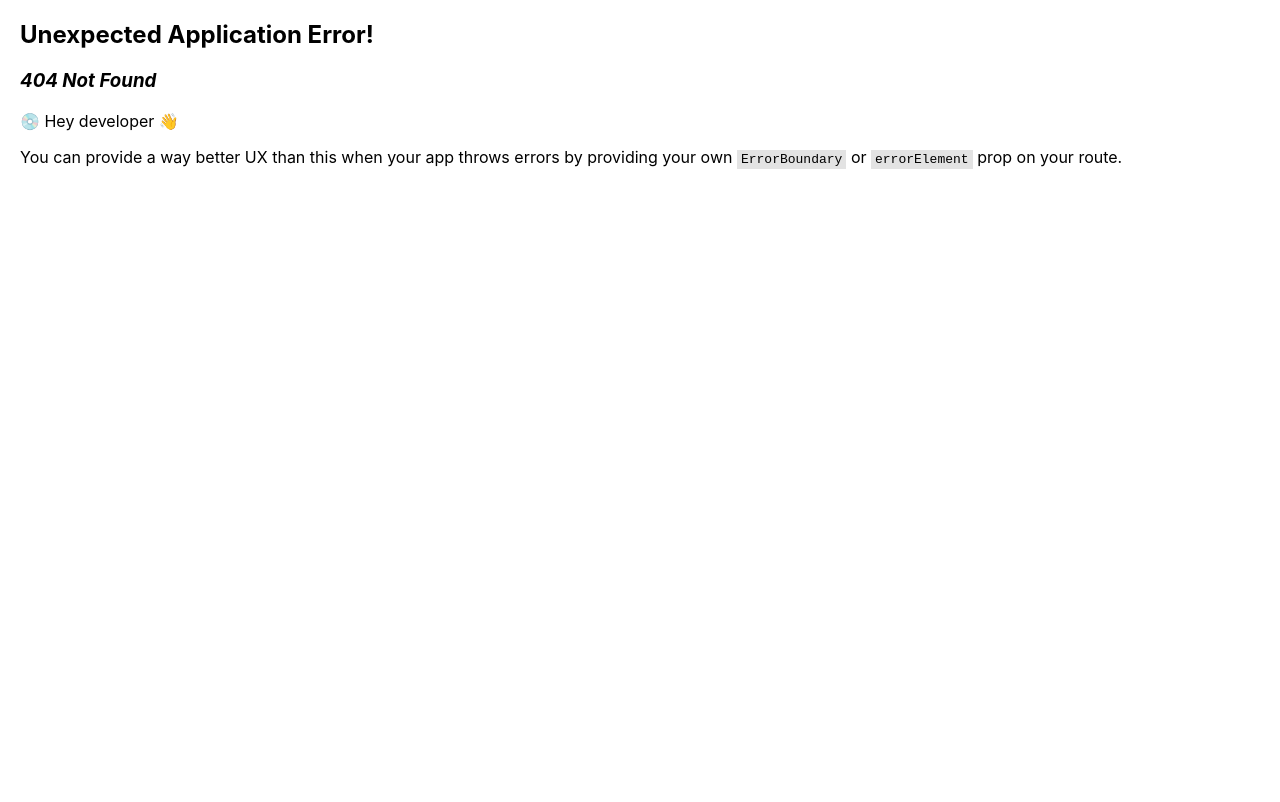
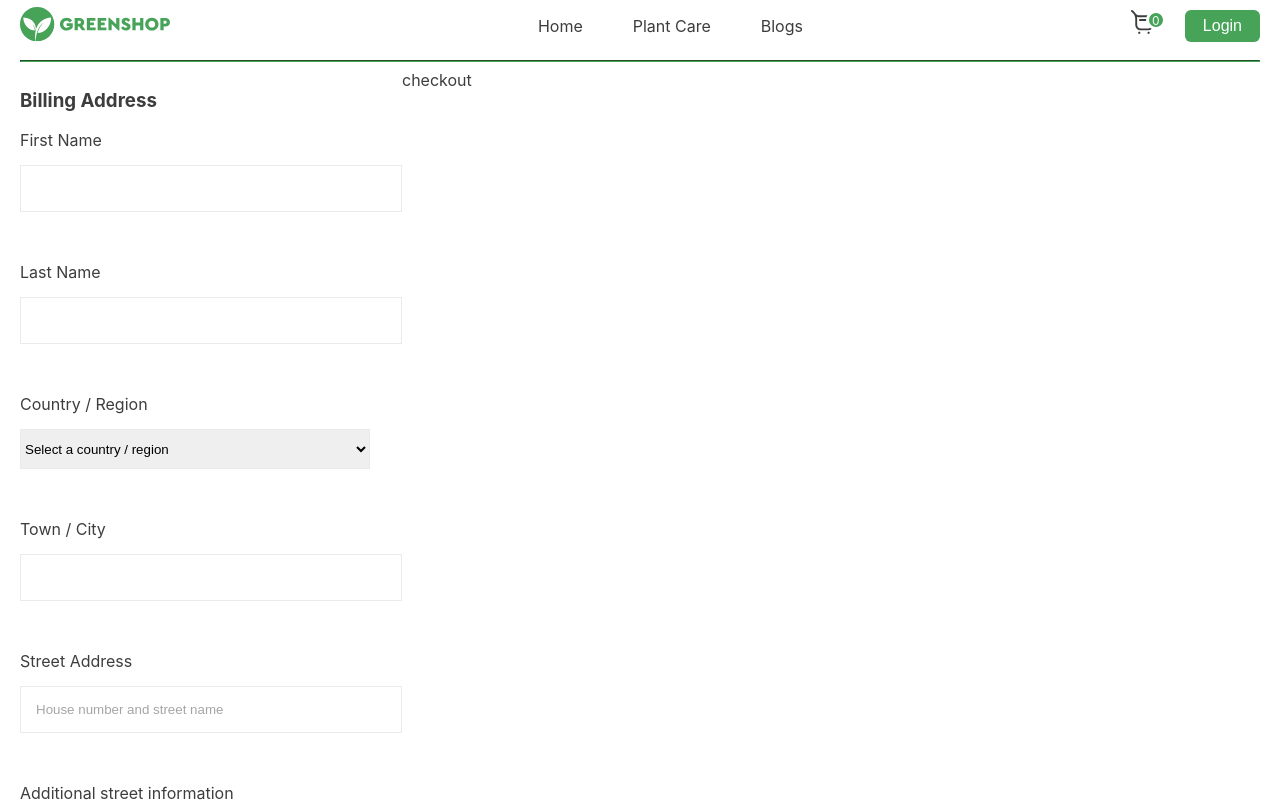
Before and after one commit to OrkhanJR/greenshop-diplom, a React (Create React App) app: page /cart/checkout in a window 1280 px wide. Before the commit this address had no page. Shown: the top 802 px of the page. Built offline with nearby package versions, Linux system fonts and the light colour scheme.

Commit message:
checkout page created

```diff
--- a/src/App.jsx
+++ b/src/App.jsx
@@ -4,6 +4,7 @@ import "./App.scss";
 import ProductViewPage from "./components/Pages/ProductViewPage/ProductViewPage";
 import CartPage from "./components/Pages/CartPage/CartPage";
 import ErrorPage from "./components/Pages/ErrorPage/ErrorPage";
+import ProductCheckoutPage from "./components/Pages/ProductCheckoutPage/ProductCheckoutPage";
 
 const router = createBrowserRouter([
   {
@@ -19,6 +20,10 @@ const router = createBrowserRouter([
     path: "cart",
     element: <CartPage />,
   },
+  {
+    path: "/cart/checkout",
+    element: <ProductCheckoutPage />
+  }
 ]);
 
 const App = () => {
--- a/src/App.scss
+++ b/src/App.scss
@@ -7,6 +7,7 @@
 @import url(./components/Pages/ProductViewPage/ProductViewPage.scss);
 @import url(./components/Pages/CartPage/CartPage.scss);
 @import url(./components/Pages/ErrorPage/ErrorPage.scss);
+@import url(./components/Pages/ProductCheckoutPage/ProductCheckoutPage.scss);
 body {
   margin: 0;
   padding: 0;
@@ -14,6 +15,7 @@ body {
   font-family: "Cera Pro", -apple-system, BlinkMacSystemFont, "Segoe UI",
     "Roboto", "Oxygen", "Ubuntu", "Cantarell", "Fira Sans", "Droid Sans",
     "Helvetica Neue", sans-serif;
+  color: #3d3d3d;
 }
 
 ul,
--- a/src/components/Pages/CartPage/CartTotals/CartTotals.jsx
+++ b/src/components/Pages/CartPage/CartTotals/CartTotals.jsx
@@ -5,7 +5,7 @@ import {
   selectTotalPrice,
 } from "../../../../redux/slices/cartSlice";
 import { useSelector } from "react-redux";
-import { Link } from "react-router-dom";
+import { Link, useNavigate } from "react-router-dom";
 
 const CartTotals = () => {
   const cartItems = useSelector(selectItems);
@@ -13,6 +13,7 @@ const CartTotals = () => {
   const totalPrice = useSelector(selectTotalPrice);
   const [coupon, setCoupon] = useState("");
   const [discountedPrice, setDiscountedPrice] = useState(totalPrice);
+  const navigate = useNavigate();
 
   const totalPriceWithShipping = () => {
     return discountedPrice + 16;
@@ -25,13 +26,17 @@ const CartTotals = () => {
     }
   };
 
-  useEffect(()=> {
-    setDiscountedPrice(totalPrice)
-  }, [cartItems, totalPrice])
+  useEffect(() => {
+    setDiscountedPrice(totalPrice);
+  }, [cartItems, totalPrice]);
 
   if (cartItems.length === 0) {
     return null;
   }
+
+  const checkoutNav = () => {
+    navigate(`/cart/checkout`);
+  };
   return (
     <>
       <div className="cart-summary">
@@ -57,7 +62,8 @@ const CartTotals = () => {
             </div>
 
             <div className="prices">
-              <p>Coupon Discount</p> <span>(-) {(totalPrice - discountedPrice).toFixed(2)}</span>
+              <p>Coupon Discount</p>{" "}
+              <span>(-) {(totalPrice - discountedPrice).toFixed(2)}</span>
             </div>
             <div className="prices">
               <p>Shipping</p> <span className="shipping-price">$16.00</span>
@@ -68,7 +74,14 @@ const CartTotals = () => {
             </div>
           </div>
           <div className="buttons">
-            <button className="checkout-button">Proceed To Checkout</button>
+            <button
+              className="checkout-button"
+              onClick={() => {
+                checkoutNav();
+              }}
+            >
+              Proceed To Checkout
+            </button>
             <Link to={`/`} className="continue-shopping-link">
               Continue Shopping
             </Link>
--- a/src/components/Pages/CartPage/CartTotals/CartTotals.scss
+++ b/src/components/Pages/CartPage/CartTotals/CartTotals.scss
@@ -54,6 +54,11 @@
         background-color: $green;
         color: $white;
         cursor: pointer;
+        transition: 0.3s ease;
+
+        &:hover {
+          background-color: darken($green, 10%);
+        }
       }
     }
     .price-part {
@@ -101,6 +106,11 @@
         border: 0px solid $green;
         color: $white;
         cursor: pointer;
+        transition: 0.3s ease;
+
+        &:hover {
+          background-color: darken($green, 10%);
+        }
       }
       .continue-shopping-link {
         color: $green;
@@ -108,6 +118,10 @@
         font-size: 15px;
         line-height: 16px;
         text-decoration: none;
+
+        &:hover {
+          text-decoration: underline;
+        }
       }
     }
   }
--- /dev/null
+++ b/src/components/Pages/ProductCheckoutPage/ProductCheckout/ProductCheckout.jsx
@@ -0,0 +1,9 @@
+const ProductCheckout = () => {
+  return (
+    <>
+      <div>checkout</div>
+    </>
+  );
+};
+
+export default ProductCheckout;
--- /dev/null
+++ b/src/components/Pages/ProductCheckoutPage/ProductCheckout/ProductCheckout.scss
@@ -0,0 +1 @@
+@import "../../../../variables";
--- /dev/null
+++ b/src/components/Pages/ProductCheckoutPage/ProductCheckoutAddress/ProductCheckoutAddress.jsx
@@ -0,0 +1,54 @@
+// import required from "../../../../assets/Images/Checkout/_.svg";
+
+const ProductCheckoutAddress = () => {
+  return (
+    <>
+      <div className="address-wrapper">
+        <h3>Billing Address</h3>
+
+        <div className="inputs">
+          <label>
+            First Name
+            <input type="text" />
+          </label>
+          <label>
+            Last Name
+            <input type="text" />
+          </label>
+
+          <label>
+            Country / Region
+            <select name="country" id="country-select">
+              <option>Select a country / region</option>
+              <option value="Azerbaijan">Azerbaijan</option>
+              <option value="Ukraine">Ukraine</option>
+              <option value="Turkey">Turkey</option>
+            </select>
+          </label>
+          <label>
+            Town / City
+            <input type="text" />
+          </label>
+
+          <label>
+            Street Address
+            <input type="text" placeholder="House number and street name" />
+          </label>
+          <label>
+            Additional street information
+            <input
+              placeholder="Appartment, suite, unit, etc. (optional)"
+              type="text"
+            />
+          </label>
+          <label>
+            Your Email address
+            <input type="email" />
+          </label>
+        </div>
+      </div>
+    </>
+  );
+};
+
+export default ProductCheckoutAddress;
--- /dev/null
+++ b/src/components/Pages/ProductCheckoutPage/ProductCheckoutAddress/ProductCheckoutAddress.scss
@@ -0,0 +1,46 @@
+@import "../../../../variables";
+
+.address-wrapper {
+  display: flex;
+  flex-direction: column;
+  .inputs {
+    display: flex;
+    flex-wrap: wrap;
+    flex-direction: column;
+    gap: 50px;
+    max-width: 400px;
+
+    .flex {
+        display: flex;
+        gap: 150px;
+    }
+
+    label {
+      display: flex;
+      flex-direction: column;
+      gap: 15px;
+
+      img {
+        width: 10px;
+        height: 10px;
+      }
+
+      input {
+        width: 350px;
+        height: 15px;
+        border: 1px solid #eaeaea;
+        padding: 15px;
+      }
+      input::placeholder {
+        color: #a5a5a5;
+      }
+
+      select {
+        width: 350px;
+        height: 40px;
+        border: 1px solid #eaeaea;
+        cursor: pointer;
+      }
+    }
+  }
+}
--- /dev/null
+++ b/src/components/Pages/ProductCheckoutPage/ProductCheckoutPage.jsx
@@ -0,0 +1,19 @@
+import Footer from "../../SharedComponents/Footer/Footer";
+import Header from "../../SharedComponents/Header/Header";
+import ProductCheckout from "./ProductCheckout/ProductCheckout";
+import ProductCheckoutAddress from "./ProductCheckoutAddress/ProductCheckoutAddress";
+
+const ProductCheckoutPage = () => {
+  return (
+    <>
+      <Header />
+      <div className="checkout-wrapper">
+        <ProductCheckoutAddress />
+        <ProductCheckout />
+      </div>
+      <Footer />
+    </>
+  );
+};
+
+export default ProductCheckoutPage;
--- /dev/null
+++ b/src/components/Pages/ProductCheckoutPage/ProductCheckoutPage.scss
@@ -0,0 +1,6 @@
+@import url(./ProductCheckout/ProductCheckout.scss);
+@import url(./ProductCheckoutAddress/ProductCheckoutAddress.scss);
+
+.checkout-wrapper {
+    display: flex;
+}
--- a/src/redux/slices/cartSlice.js
+++ b/src/redux/slices/cartSlice.js
@@ -54,8 +54,7 @@ export const { addToCart, removeFromCart, updateQuantity, clearCart } =
   cartSlice.actions;
 
 export const selectItems = (state) => state.cart.items;
-export const selectTotalItems = (state) =>
-  state.cart.items.reduce((total, item) => total + item.quantity, 0);
+export const selectTotalItems = (state) => state.cart.items.reduce((total, item) => total + item.quantity, 0);
 export const selectTotalPrice = (state) =>
   state.cart.items.reduce(
     (total, item) => total + item.price * item.quantity,
```
Also changed, not shown: src/assets/Images/Checkout/_.svg (added).
